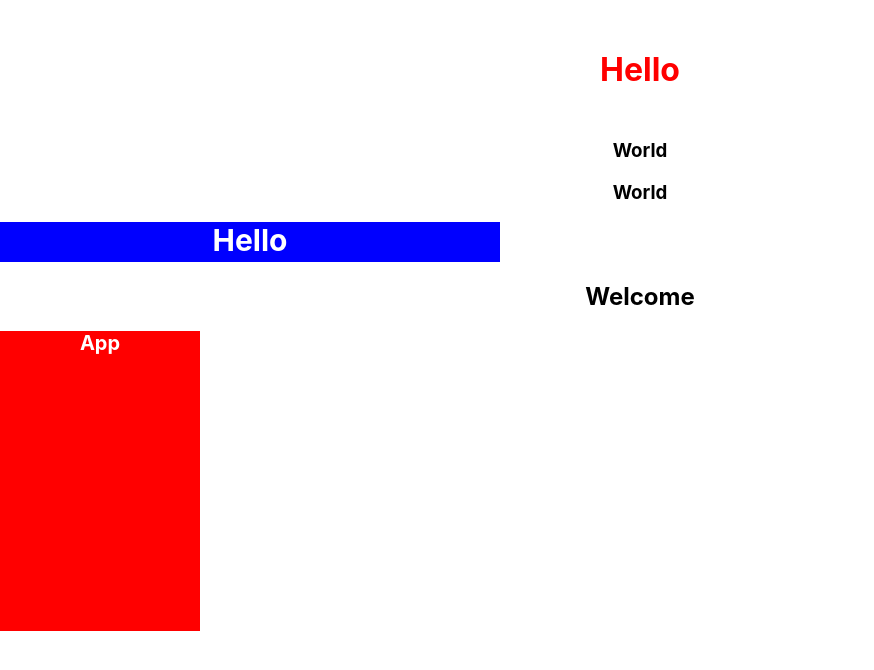
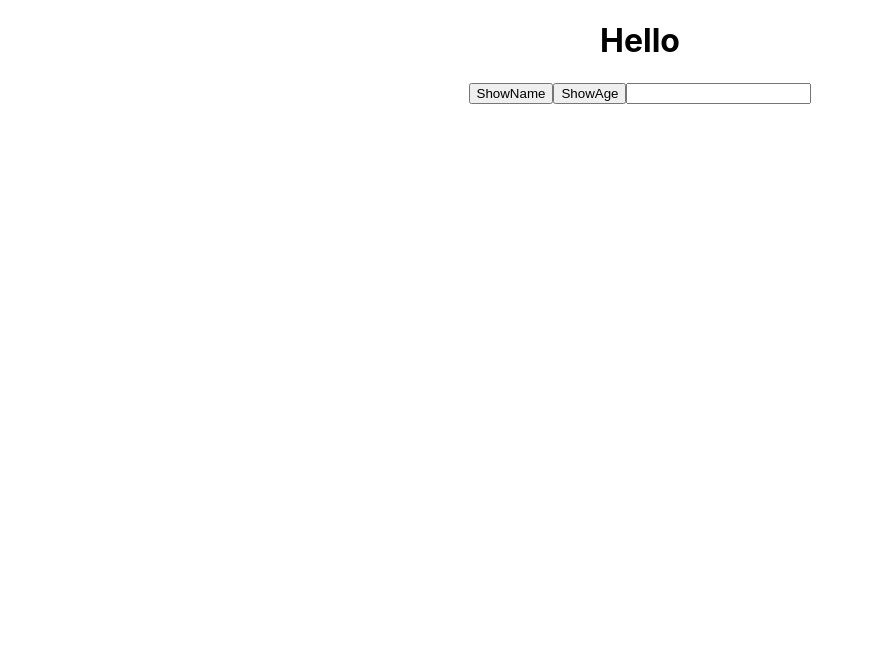
Before and after one commit to JayoonKoo/voca, a React (Create React App) app: page / in a window 1280 px wide. Shown: the top 670 px of the page, without its empty margins (0-874 px from the left). Built offline with nearby package versions, Linux system fonts and the light colour scheme.

Commit message:
feat: add event

```diff
--- a/src/App.js
+++ b/src/App.js
@@ -1,14 +1,10 @@
 import './App.css';
 import Hello from './component/Hello'
-import Welcome from './component/Welcome';
-import styles from './App.module.css'
 
 function App() {
   return (
     <div className="App">
 			<Hello />
-			<Welcome />
-			<div className={styles.box}>App</div>
     </div>
   );
 }
--- a/src/component/Hello.js
+++ b/src/component/Hello.js
@@ -1,16 +1,20 @@
-import World from './World'
-import styles from './Hello.module.css';
+export default function Hello() {
+	function showName() {
+		console.log('koo');
+	}
 
-export default function Hello() {
+	function showAge(age) {
+		console.log(age);
+	}
+
 	return (
 	<div>
-		<h1 style={{
-			color: "red",
-			margin: "50px 0",
-		}}>Hello</h1>
-		<World />
-		<World />
-		<div className={styles.box}>Hello</div>
+		<h1>Hello</h1>
+		<button onClick={showName}>ShowName</button>
+		<button onClick={()=> {showAge(30)}}>ShowAge</button>
+		<input onChange={(e)=> {
+			console.log(e.target.value);
+		}}></input>
 	</div>
 	);
 }
--- a/src/component/Hello.module.css
+++ /dev/null
@@ -1,9 +0,0 @@
-.box {
-	height: 40px;
-	width: 500px;
-	background-color: blue;
-	font-size: 30px;
-	font-weight: 700;
-	color: white;
-
-}
--- a/src/component/Welcome.js
+++ /dev/null
@@ -1,3 +0,0 @@
-export default function Welcome() {
-	return <h2>Welcome</h2>;
-}
--- a/src/component/World.js
+++ /dev/null
@@ -1,3 +0,0 @@
-export default function World() {
-	return <h3>World</h3>;
-}
```
